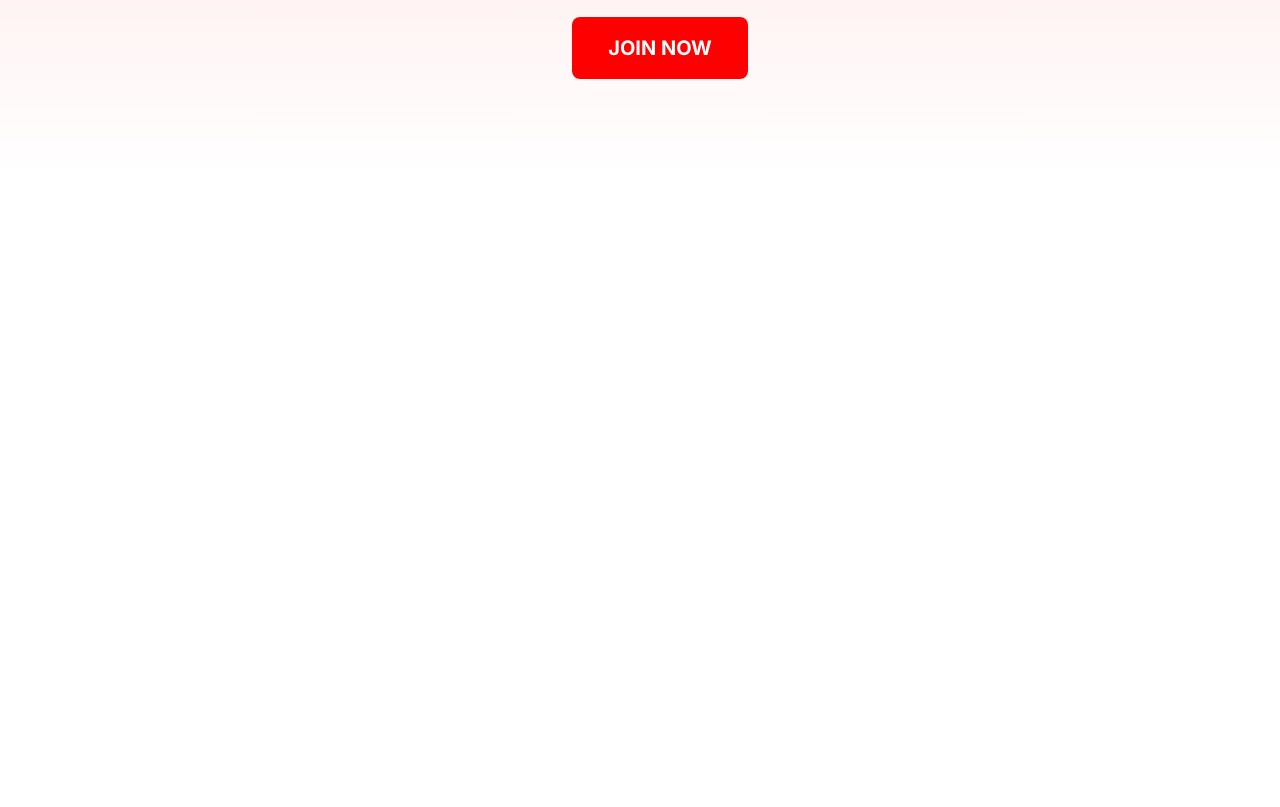
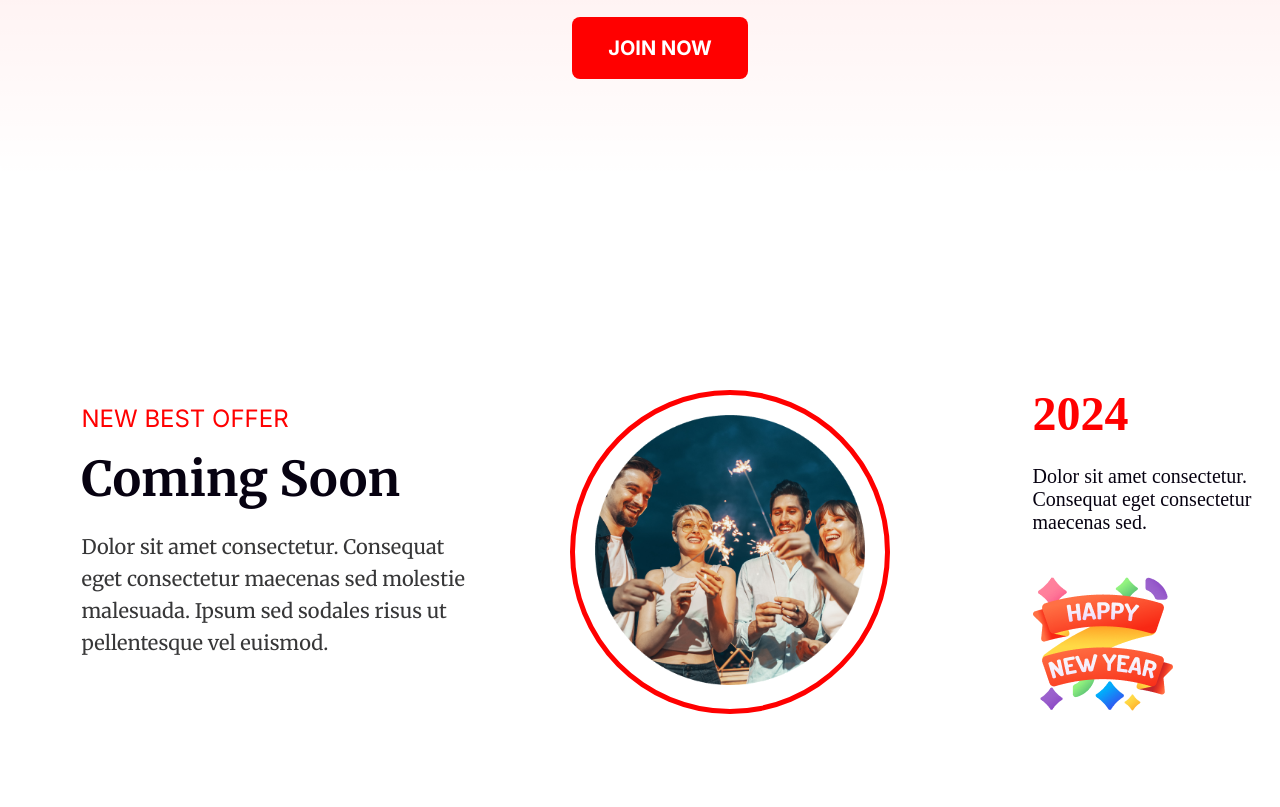
Before and after one commit to Azizul-hakim24/new-year-offer-website, a plain HTML site: page index.html in a window 1280 px wide. Shown: the part 2584-3391 px from the top of the page. Before the commit the page ends 2883 px from the top, so only its background shows below. Drawn offline with Linux system fonts and the light colour scheme.

Commit message:
best offer section add

```diff
--- a/index.html
+++ b/index.html
@@ -54,6 +54,25 @@
                 </div>
             </div>
         </section>
+        <section class="best-offer">
+            <div class="best-offer-wrap">
+                <div class="best-offer-content">
+                    <div class="offer-info">
+                        <h4 class="offer-subtitile">NEW BEST OFFER</h4>
+                        <h2 class="offer-title">Coming Soon</h2>
+                        <p class="offer-driscirption">Dolor sit amet consectetur. Consequat eget consectetur maecenas sed molestie malesuada. Ipsum sed sodales risus ut pellentesque vel euismod. </p>
+                    </div>
+                    <div class="offer-img">
+                        <img src="images/Ellipse1.png" alt="">
+                    </div>
+                    <div class="offer-date">
+                        <h4 class="date-title">2024</h4>
+                        <p class="date-discription">Dolor sit amet consectetur. Consequat eget consectetur maecenas sed.</p>
+                        <div class="offer-date-img"><img src="images/happy-year.png" alt=""></div>
+                    </div>
+                </div>
+            </div>
+        </section>
     </main>
     <footer></footer>
 </body>
--- a/style/style.css
+++ b/style/style.css
@@ -163,3 +163,62 @@
     text-align: center;
     text-transform: uppercase;
 }
+/*===////---Best offer style---///===*/
+.best-offer{
+    width: 1320px;
+    margin: 120px auto;
+}
+.best-offer-content{
+    display: flex;
+    justify-content: space-around;
+    align-items: center;
+}
+.best-offer-content .offer-info{
+    width: 395px;
+    margin: 105px 70px;
+}
+.offer-info .offer-subtitile{
+    font-family: "Inter", serif;
+    font-size: 24px;
+    color: #FF0000;
+    margin-bottom: 16px;
+    font-weight: 400;
+}
+.offer-info .offer-title{
+    font-size: 48px;
+    font-family: "Merriweather", serif;
+    color:#070211 ;
+    margin-bottom:22px ;
+}
+.offer-info .offer-driscirption{
+    font-size: 20px;
+    line-height: 32px;
+    font-family: "Merriweather", serif;
+    color: #373738;
+    margin-bottom: 40px;
+}
+.best-offer-content .offer-img{
+    border: 5px solid red;
+    padding: 20px;
+    border-radius: 50%;
+    margin-right: 120px;
+}
+.best-offer-content .offer-img img{
+    width: 270px;
+    height: 270px;
+}
+.offer-date{}
+.offer-date .date-title{
+    font-size: 48px;
+    font-weight: bold;
+    color: #FF0000;
+    margin-bottom: 24px;
+}
+.offer-date .date-discription{
+    width: 276px;
+    font-size: 20px;
+    margin-bottom: 40px;
+    color: #070211;
+}
+.offer-date .offer-date-img{}
+.offer-date .offer-date-img img{}
```
Also changed, not shown: images/Ellipse1.png (renamed from images/Ellipse 1.png), images/happy-year.png (renamed from images/Group 96.png).
